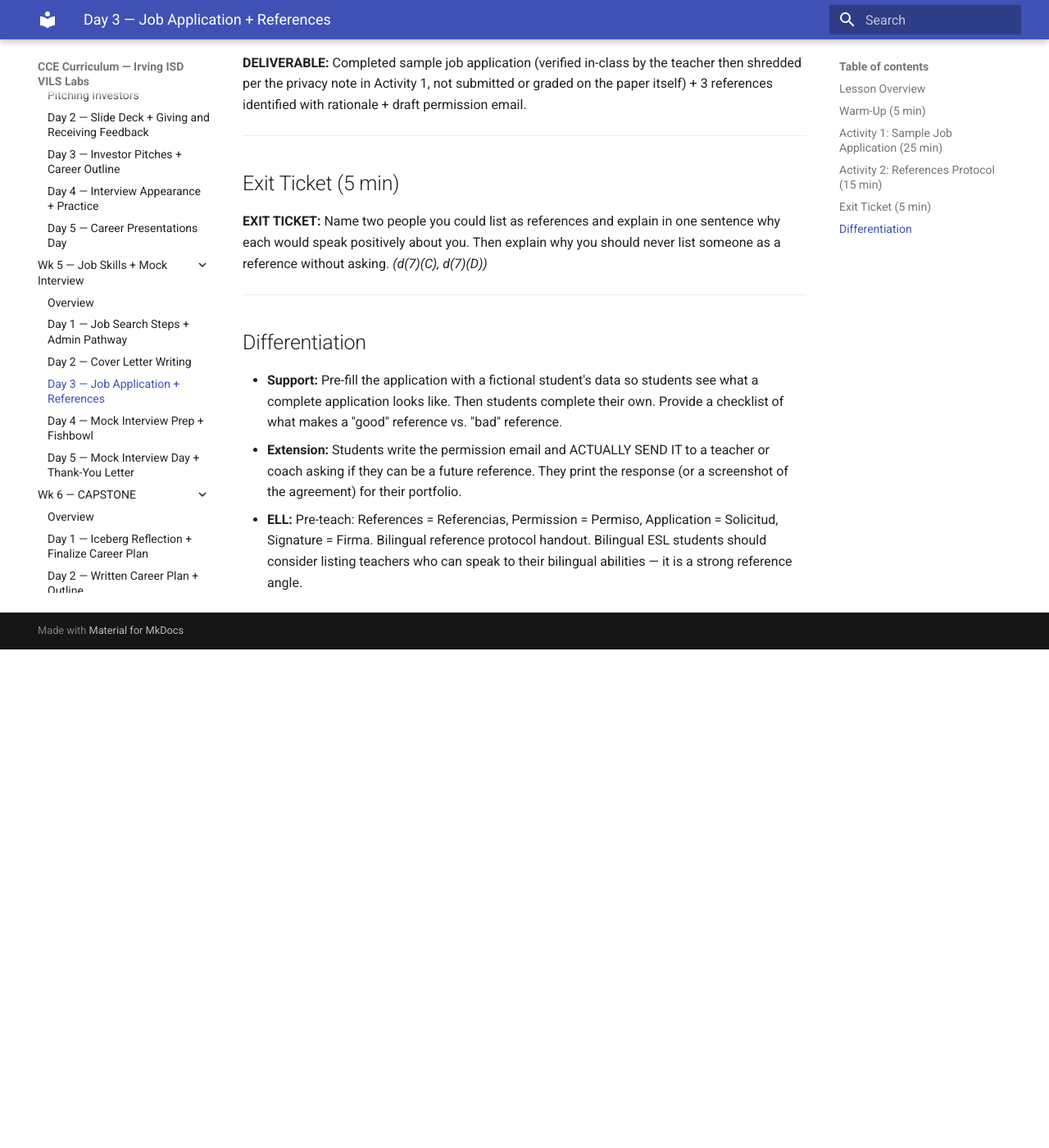
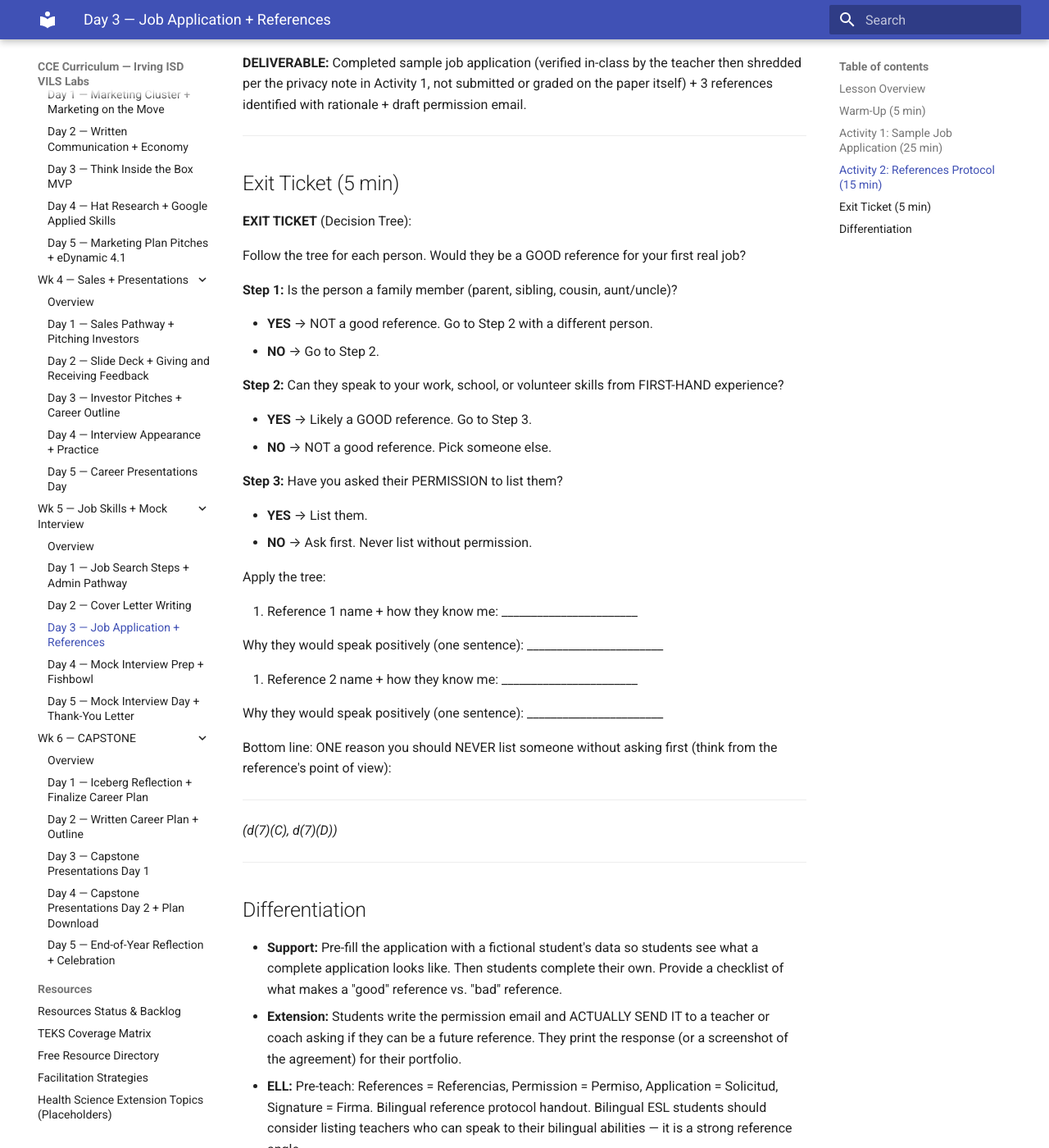
Before and after one commit to elbrielle/cce-curriculum, an MkDocs documentation site: the page built from docs/6sw/wk5-job-skills-mock-interview/day3.md, in a window 1280 px wide and 1400 px high, scrolled down 3928 px. Shown: the whole window at 82% size. Built offline with MkDocs 1.6.1 and Material for MkDocs 9.7.7, drawn with Linux system fonts in a browser that asks for light colours; the version menu is left out; before the commit the page ends 4720 px from its top, so only the background shows below that.

Commit message:
AUDIT: 6SW Wk5 Job Skills/Mock Interview exit-ticket rewrite
Rewrote all 5 exit tickets in pilot formats (Concept Map, Comparison
Matrix, Decision Tree, Short Constructed Response, 3-2-1 Reflective).
No TEKS retags needed: d(6)(A), d(6)(B), d(6)(C), d(7)(B), d(7)(C),
d(7)(D) all directly earned. Day 3 decision tree makes d(7)(D) protocol
Explicit by walking family-member/permission rules in-ticket.

```diff
--- a/docs/6sw/wk5-job-skills-mock-interview/day3.md
+++ b/docs/6sw/wk5-job-skills-mock-interview/day3.md
@@ -133,7 +133,40 @@ Sample permission email format (display on projector):
 
 ## Exit Ticket (5 min)
 
-**EXIT TICKET:** Name two people you could list as references and explain in one sentence why each would speak positively about you. Then explain why you should never list someone as a reference without asking. *(d(7)(C), d(7)(D))*
+**EXIT TICKET** (Decision Tree):
+
+Follow the tree for each person. Would they be a GOOD reference for your first real job?
+
+**Step 1:** Is the person a family member (parent, sibling, cousin, aunt/uncle)?
+
+- **YES** → NOT a good reference. Go to Step 2 with a different person.
+- **NO** → Go to Step 2.
+
+**Step 2:** Can they speak to your work, school, or volunteer skills from FIRST-HAND experience?
+
+- **YES** → Likely a GOOD reference. Go to Step 3.
+- **NO** → NOT a good reference. Pick someone else.
+
+**Step 3:** Have you asked their PERMISSION to list them?
+
+- **YES** → List them.
+- **NO** → Ask first. Never list without permission.
+
+Apply the tree:
+
+1. Reference 1 name + how they know me: _______________________
+
+   Why they would speak positively (one sentence): _______________________
+
+2. Reference 2 name + how they know me: _______________________
+
+   Why they would speak positively (one sentence): _______________________
+
+Bottom line: ONE reason you should NEVER list someone without asking first (think from the reference's point of view):
+
+   ___________________________________________________________________
+
+*(d(7)(C), d(7)(D))*
 
 ---
 
```
Also changed, not shown: docs/6sw/wk5-job-skills-mock-interview/day1.md (+25 -1 lines), docs/6sw/wk5-job-skills-mock-interview/day2.md (+14 -1 lines), docs/6sw/wk5-job-skills-mock-interview/day4.md (+19 -1 lines), docs/6sw/wk5-job-skills-mock-interview/day5.md (+21 -1 lines).
